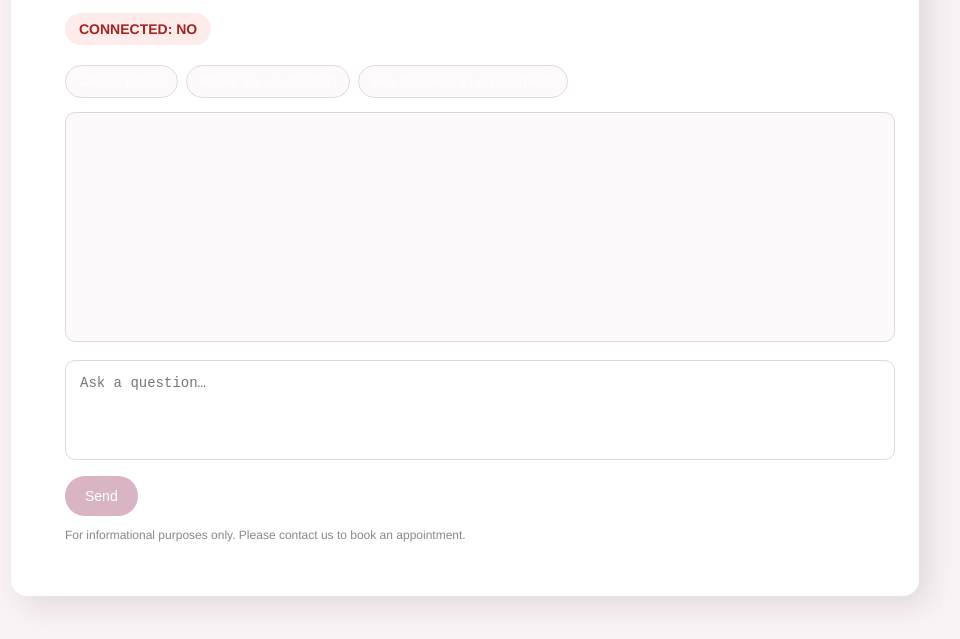
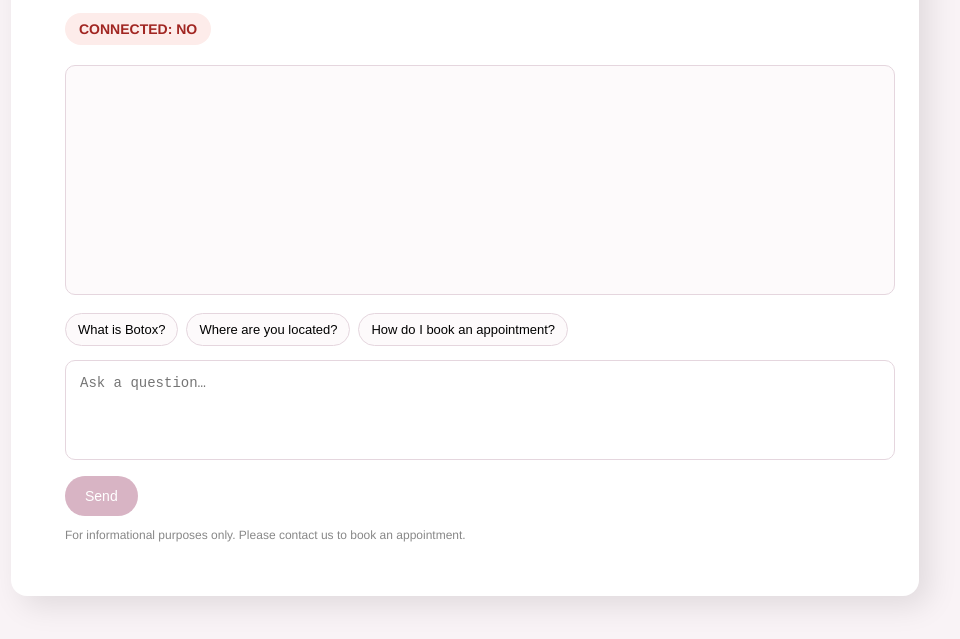
Before and after one commit to peyton150-startup/Harmony-Aesthetics---Wellness-Chatbot_AI, a plain HTML site: page frontend/index.html in a window 1280 px wide. Shown: the part 161-800 px from the top of the page, without its empty margins (175-1135 px from the left). Drawn offline with Linux system fonts and the light colour scheme; no server answers.

Commit message:
Update index.html

```diff
--- a/frontend/index.html
+++ b/frontend/index.html
@@ -64,7 +64,7 @@
       background: #fdfafb;
       cursor: pointer;
       font-size: 13px;
-      transition: all 0.2s ease;
+      color: black;
     }
 
     .prompt-chip:hover {
@@ -121,14 +121,17 @@
 
   <div id="indicator">Checking connection…</div>
 
-  <!-- 🔹 Starter prompt chips -->
+  <!-- Answers -->
+  <textarea id="output" class="chat-output" readonly></textarea>
+
+  <!-- 🔹 Starter prompt chips (NOW ABOVE INPUT) -->
   <div id="starter-prompts">
     <button class="prompt-chip">What is Botox?</button>
     <button class="prompt-chip">Where are you located?</button>
     <button class="prompt-chip">How do I book an appointment?</button>
   </div>
 
-  <textarea id="output" class="chat-output" readonly></textarea>
+  <!-- User input -->
   <textarea id="input" class="chat-input" placeholder="Ask a question…"></textarea>
 
   <button id="sendBtn" disabled>Send</button>
@@ -183,7 +186,6 @@
     }
   }
 
-  // 🔹 Starter prompt click handling
   document.querySelectorAll(".prompt-chip").forEach(btn => {
     btn.addEventListener("click", () => {
       sendMessage(btn.innerText);
```
